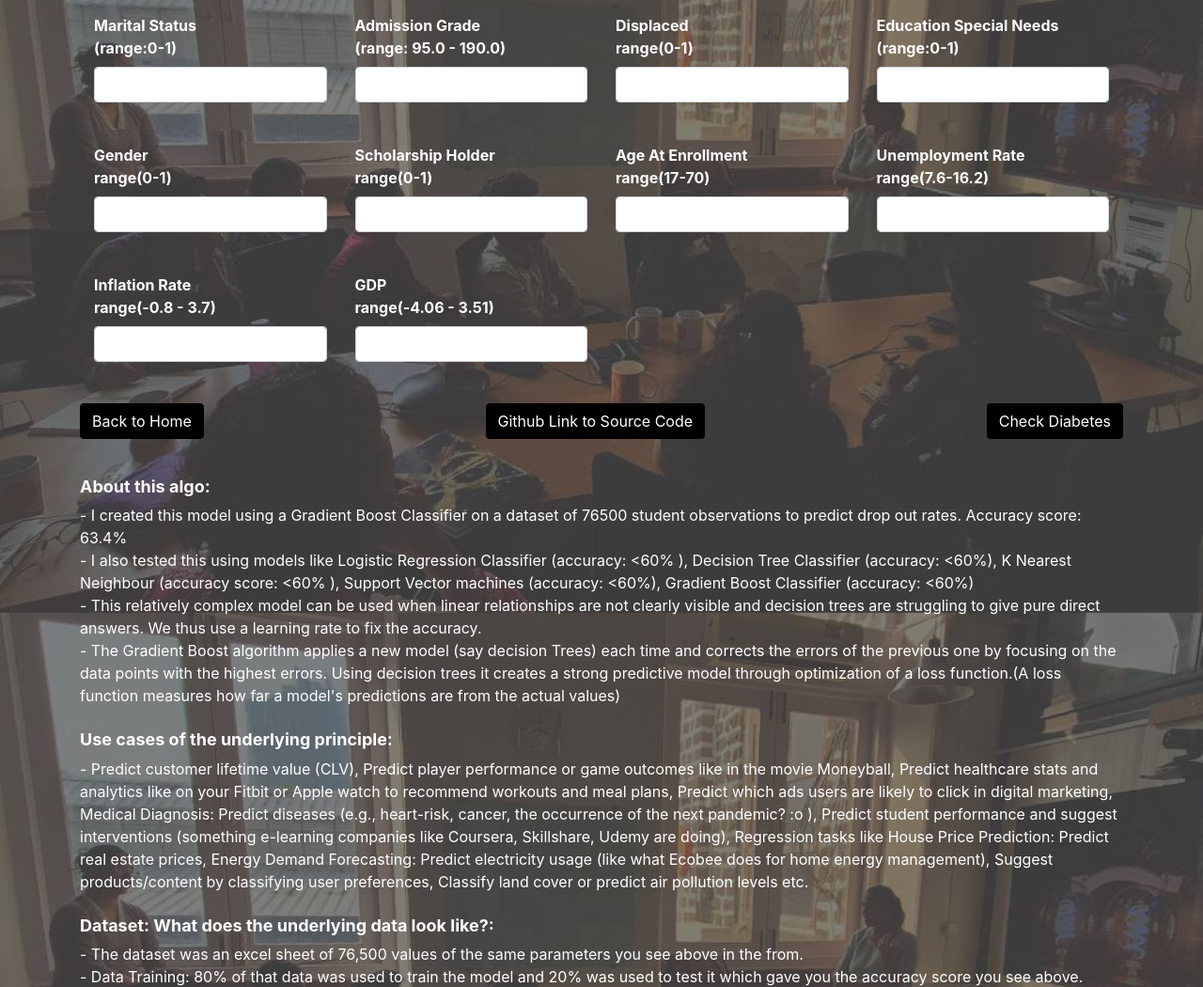
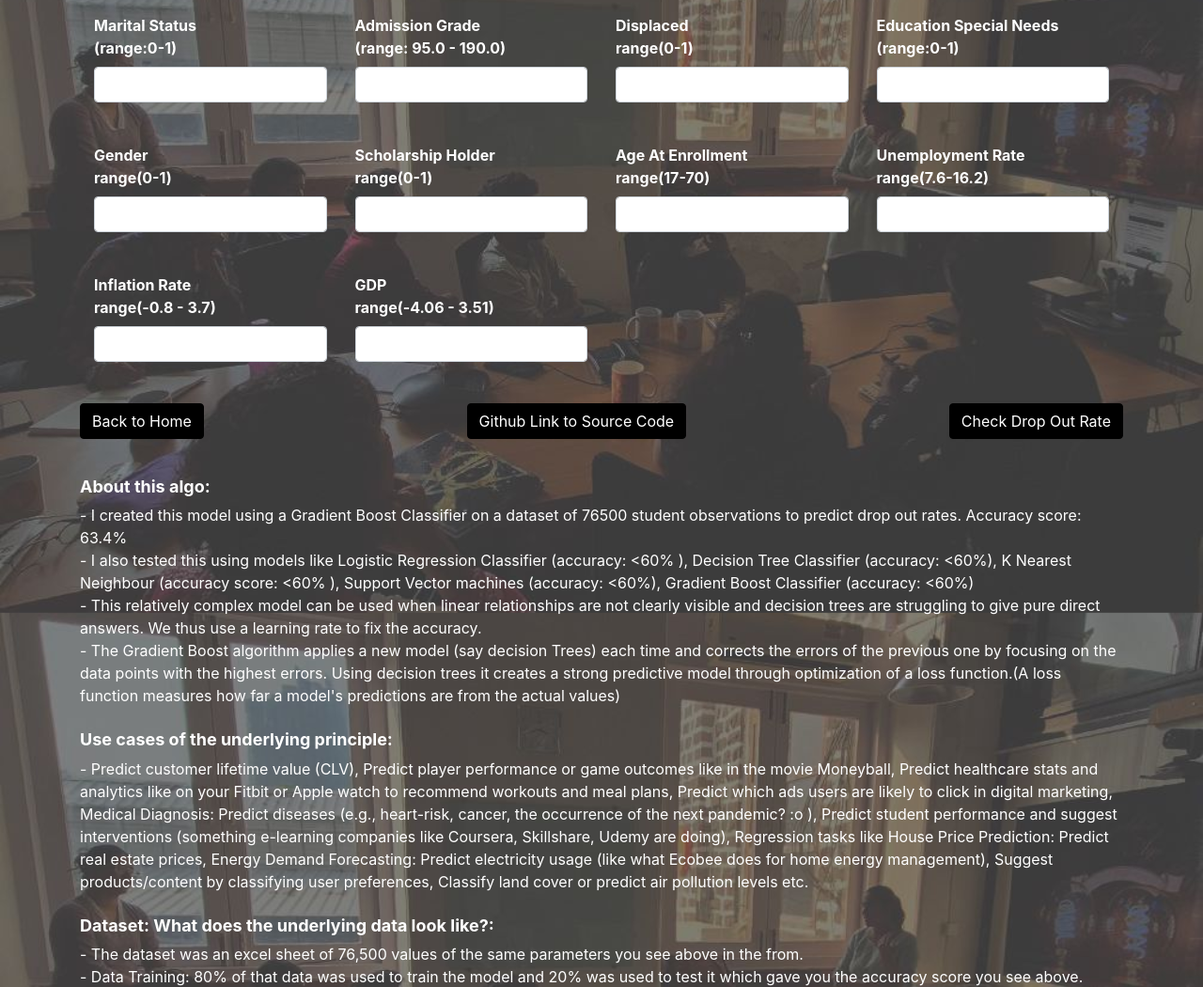
Before and after one commit to addy-bhatkal/addy-bhatkal-portfolio, a Django app: page /dropout/ in a window 1280 px wide. Shown: the part 201-1251 px from the top of the page at 94% size. Run offline with Django 5.2, Linux system fonts and the light colour scheme; parts of the project's set-up code (start-up, migrations or seed data) failed here and were passed over; some libraries are stand-ins or nearby versions.

Commit message:
Changed check Diabetes to check drop out.

```diff
--- a/addy32/templates/droppout.html
+++ b/addy32/templates/droppout.html
@@ -200,7 +200,7 @@
                     <a href="{% url 'home' %}" class="btn btn-primary">Back to Home</a>
                     <a href="https://github.com/addy-bhatkal/addybhatkal.com-All-The-Algos.git" class="btn btn-primary"
                         target="_blank">Github Link to Source Code</a>
-                    <button type="submit" class="btn btn-primary"><span>Check Diabetes</span></button>
+                    <button type="submit" class="btn btn-primary"><span>Check Drop Out Rate</span></button>
                 </div>
             </div>
 
```
